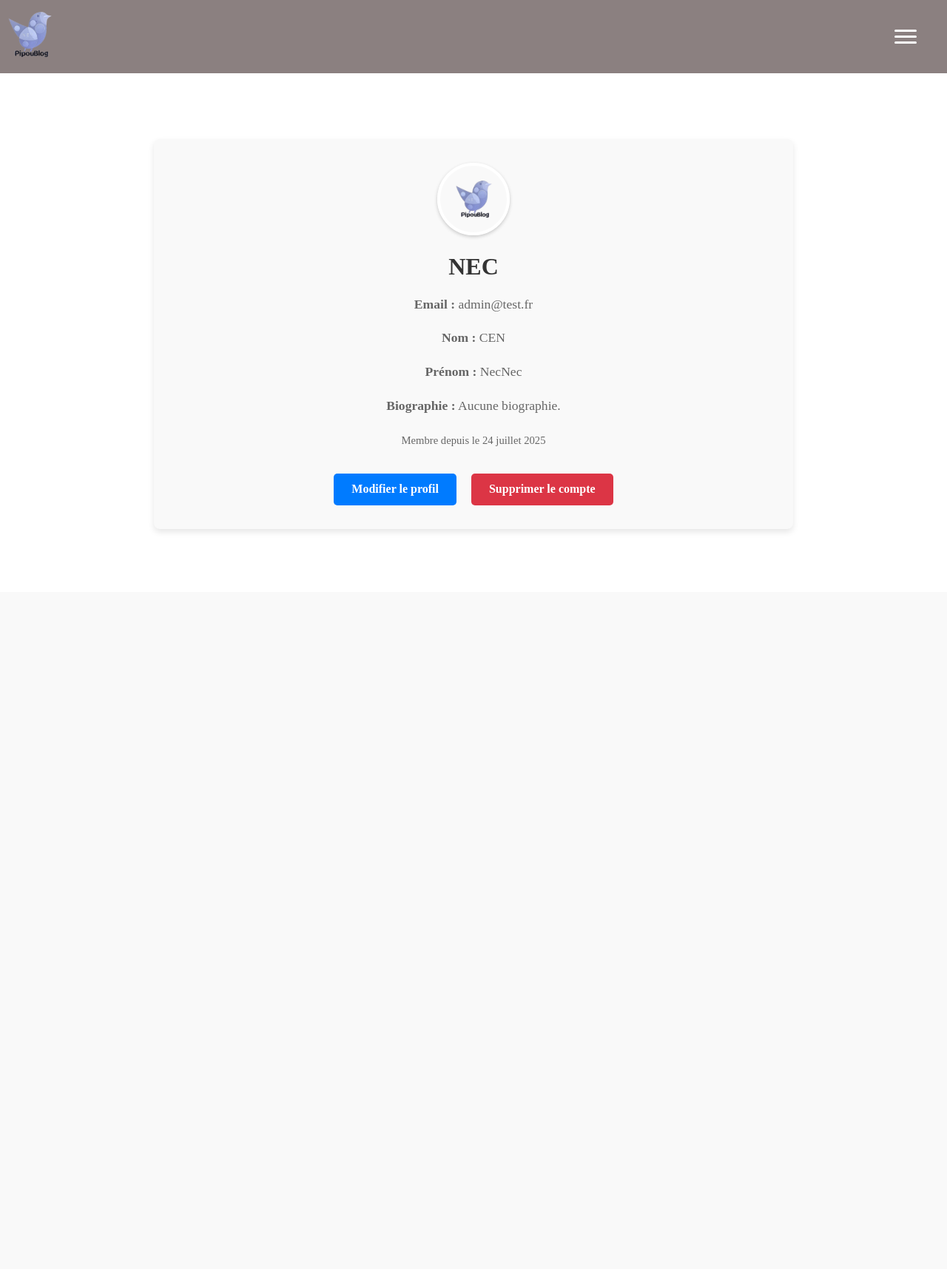
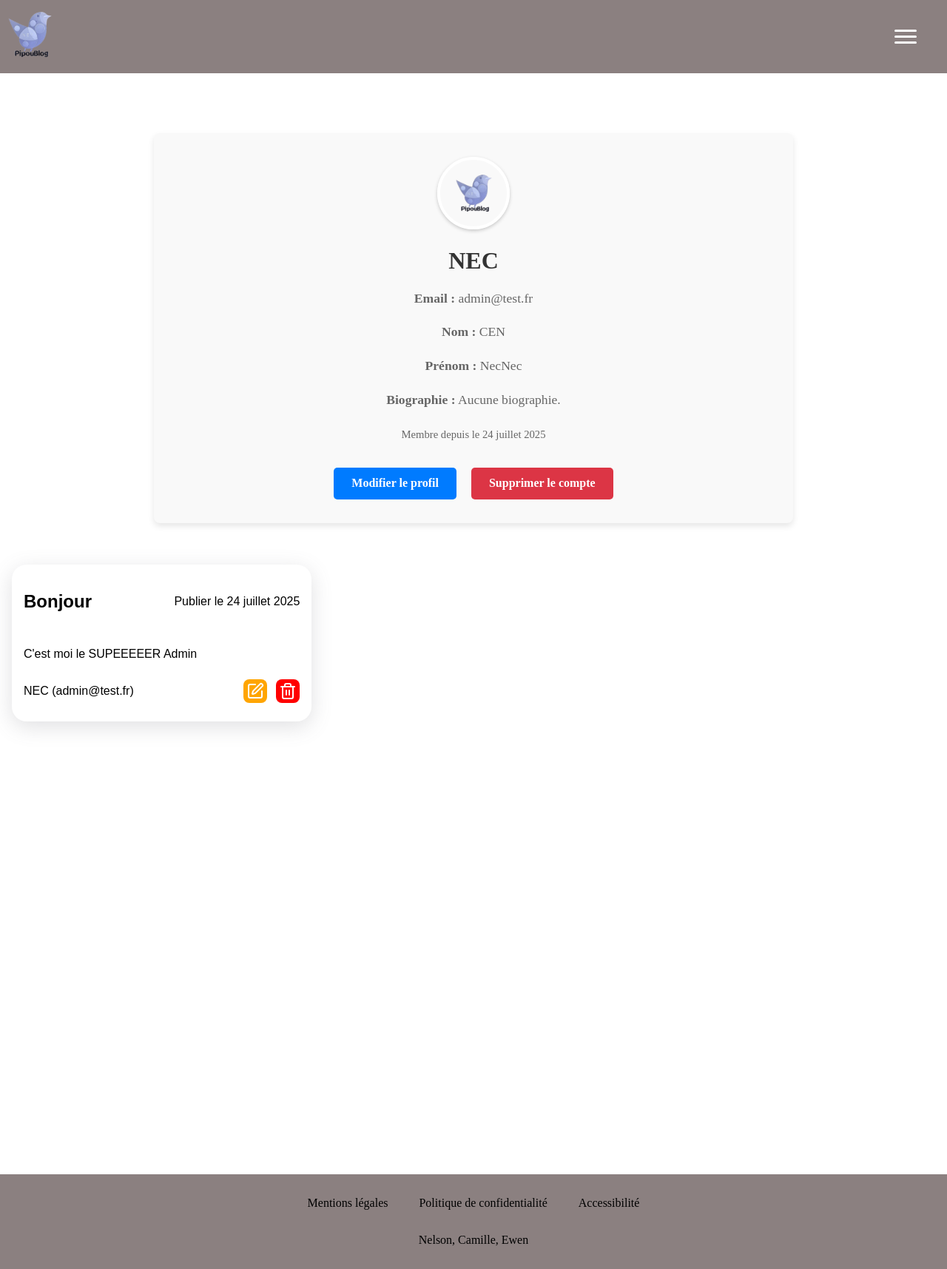
Before and after one commit to adatechschool/pipou-blog, a Django app: page /profile/1/ in a window 1280 px wide. Shown: the whole page at 74% size. Before the commit the page ends 716 px from the top, so only its background shows below. Run offline with Django 5.2, Linux system fonts and the light colour scheme; a user stored in the database is signed in; data comes from the database, SQL or seed files in the repository.

Commit message:
add: post list with user id & update/delete with user id

```diff
--- a/pipou_blog/blog/views.py
+++ b/pipou_blog/blog/views.py
@@ -30,7 +30,6 @@ class BlogPostEdit(LoginRequiredMixin, UpdateView):
 
 class BlogPostDelete(LoginRequiredMixin, DeleteView):
     model = Post
-    template_name = "posts/post_delete.html"
     success_url = reverse_lazy("index")
 
     def get_queryset(self):
--- /dev/null
+++ b/pipou_blog/static/css/components/footer.css
@@ -0,0 +1,15 @@
+body {
+  margin: 0;
+}
+
+footer {
+  text-align: center;
+  background-color: #8b8080;
+  padding: 14px;
+}
+
+.mentions {
+  display: flex;
+  justify-content: center;
+  gap: 42px;
+}
--- a/pipou_blog/static/css/post-list.css
+++ b/pipou_blog/static/css/post-list.css
@@ -16,6 +16,9 @@
 }
 
 .post_container {
+  display: flex;
+  flex-direction: column;
+  justify-content: space-between;
   background-color: #fff;
   box-shadow: 0 7px 29px 0 rgba(100, 100, 111, 0.2);
   border-radius: 1.25rem;
@@ -37,6 +40,39 @@
   flex-wrap: wrap;
 }
 
+.post_content {
+  display: flex;
+  justify-content: space-between;
+}
+
+.post_icons {
+  display: flex;
+  align-items: center;
+  gap: 12px;
+}
+
+.update {
+  display: flex;
+  padding: 4px;
+  border-radius: 8px;
+  background-color: orange;
+}
+
+.submit-btn-trash {
+  background: none;
+  padding: 0;
+  display: flex;
+  border-radius: 10px;
+  border: none;
+  cursor: pointer;
+}
+
+.trash {
+  padding: 4px;
+  border-radius: 8px;
+  background-color: red;
+}
+
 @media (min-width: 600px) {
   .post_view-content {
     grid-template-columns: repeat(2, 1fr);
--- /dev/null
+++ b/pipou_blog/static/js/delete-confirm.js
@@ -0,0 +1,9 @@
+document.addEventListener("DOMContentLoaded", () => {
+  document.querySelectorAll(".delete-form").forEach((form) => {
+    form.addEventListener("submit", (e) => {
+      if (!confirm("Voulez-vous vraiment supprimer ce post ?")) {
+        e.preventDefault()
+      }
+    })
+  })
+})
--- a/pipou_blog/templates/base.html
+++ b/pipou_blog/templates/base.html
@@ -6,6 +6,7 @@
     <meta name="viewport" content="width=device-width, initial-scale=1.0" />
     <title>Pipou Blog 📝</title>
     <link rel="stylesheet" href="{% static 'css/components/header.css' %}" />
+    <link rel="stylesheet" href="{% static 'css/components/footer.css' %}" />
     <link rel="stylesheet" href="{% static 'css/components/profile.css' %}" />
     <link rel="stylesheet" href="{% static 'css/post-list.css' %}" />
     <link rel="stylesheet" href="{% static 'css/components/post-form.css' %}" />
@@ -15,7 +16,10 @@
     {% block header %} {% include "partials/header.html" %} {% endblock %}
 
     <main style="margin-top: 80px">{% block content %}{% endblock %}</main>
+
+    {% block footer %} {% include "partials/footer.html" %} {% endblock %}
     <!-- Scripts -->
     <script src="{% static 'js/header.js' %}"></script>
+    <script src="{% static 'js/delete-confirm.js' %}"></script>
   </body>
 </html>
--- /dev/null
+++ b/pipou_blog/templates/partials/footer.html
@@ -0,0 +1,8 @@
+<footer>
+  <div class="mentions">
+    <p>Mentions légales</p>
+    <p>Politique de confidentialité</p>
+    <p>Accessibilité</p>
+  </div>
+  <p>Nelson, Camille, Ewen</p>
+</footer>
--- a/pipou_blog/user_profile/templates/user_profile/profile.html
+++ b/pipou_blog/user_profile/templates/user_profile/profile.html
@@ -26,4 +26,35 @@
     </div>
     {% endif %}
 </div>
+<section class="post_view-container">
+  <div class="post_view-content">
+    {% if user_posts %} {% for post in user_posts %}
+    <article class="post_container">
+      <div class="post_header">
+        <h2>{{ post.title }}</h2>
+        <p>Publier le {{ post.created_at|date:"j F Y" }}</p>
+      </div>
+      <p>{{ post.content|safe|truncatewords:50 }}</p>
+      <div class="post_content">
+        <p>{{ post.user }}</p>
+        <div class="post_icons">
+          <div class="post_icons">
+            <a href="/blog/edit/{{ post.id }}">
+              <img class="update" src="{% static 'images/icons/update.svg' %}" alt="update icon" width="24">
+            </a>
+            <form method="POST" action="/blog/delete/{{ post.id }}" style="display:inline;" class="delete-form">
+              {% csrf_token %}
+              <button class="submit-btn-trash" type="submit" title="Supprimer">
+                <img class="trash" src="{% static 'images/icons/trash.svg' %}" alt="trash icon" width="24">
+              </button>
+            </form>
+          </div>
+        </div>
+      </div>
+    </article>
+    {% endfor %} {% else %}
+    <p>Aucun post pour cet utilisateur.</p>
+    {% endif %}
+  </div>
+</section>
 {% endblock %}
--- a/pipou_blog/user_profile/views.py
+++ b/pipou_blog/user_profile/views.py
@@ -1,10 +1,14 @@
 from django.shortcuts import render, get_object_or_404
 from django.contrib.auth.decorators import login_required
 from authentication.models import User
+from blog.models import Post
 
 @login_required
 def profile_view(request, user_id):
     print(f"--- DANS LA VUE PROFILE POUR L'UTILISATEUR ID: {user_id} ---")
     user_profile = get_object_or_404(User, id=user_id)
     print(f"--- UTILISATEUR TROUVÉ: {user_profile.username} ---")
-    return render(request, 'user_profile/profile.html', {'user_profile': user_profile})
+
+    user_posts = Post.objects.filter(user=user_profile)
+    print(f"Nombre de posts trouvés : {user_posts.count()}")
+    return render(request, 'user_profile/profile.html', {'user_profile': user_profile, "user_posts": user_posts})
```
Also changed, not shown: compose.yaml (+33 -32 lines), pipou_blog/blog/templates/posts/post_delete.html (deleted, +0 -8 lines), pipou_blog/static/images/icons/trash.svg (added), pipou_blog/static/images/icons/update.svg (added), pipou_blog/templates/partials/header.html (renamed from pipou_blog/blog/templates/partials/header.html).
